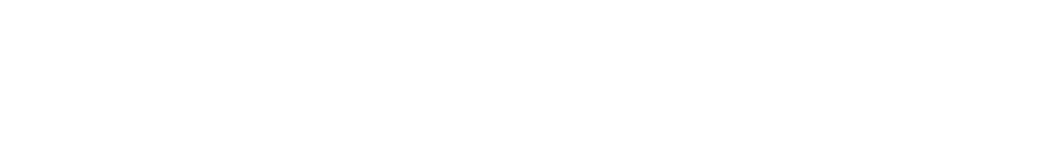
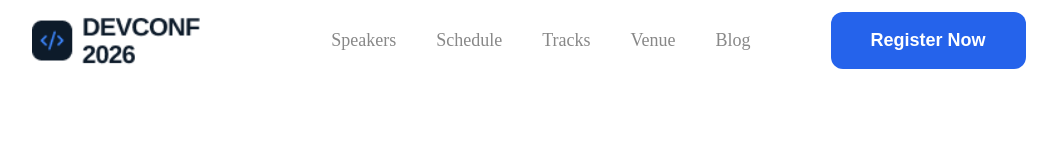
Before and after one commit to jstashin/b14-a01, a plain HTML site: page index.html in a window 1280 px wide. Shown: the whole page, without its empty margins (111-1168 px from the left). Drawn offline with Linux system fonts and the light colour scheme.

Commit message:
navbar section

```diff
--- a/index.html
+++ b/index.html
@@ -7,7 +7,25 @@
     <link rel="stylesheet" href="./style.css">
 </head>
 <body>
+    <header>
 
+
+        <img src="./assets/logo.png" alt="Logo">
+
+        <nav>
+            <ul>
+                <li><a href="">Speakers</a></li>
+                <li><a href="">Schedule</a></li>
+                <li><a href="">Tracks</a></li>
+                <li><a href="">Venue</a></li>
+                <li><a href="">Blog</a></li>
+            </ul>
+
+            <button>Register Now</button>
+        </nav>
+
+
+</header>
 
 </body>
 </html>
--- a/style.css
+++ b/style.css
@@ -0,0 +1,50 @@
+*{
+    margin:0;
+    padding:0;
+
+}
+
+header{
+
+     max-width:1600px;
+    margin:auto;
+    padding: 12px 12px;
+    display:flex;
+    justify-content:space-evenly;
+    align-items:center;
+}
+
+
+
+header img{
+    height:55px;
+}
+
+nav{
+    display:flex;
+    align-items:center;
+    gap:80px;
+}
+
+nav ul{
+    display:flex;
+    list-style:none;
+    gap:40px;
+}
+
+nav ul li a{
+    text-decoration:none;
+    color:#888888;
+    font-size:18px;
+}
+
+button{
+    background:#2563EB;
+    color:white;
+    border:none;
+    padding:18px 40px;
+    border-radius:12px;
+    font-size:18px;
+    font-weight:bold;
+    cursor:pointer;
+}
```
